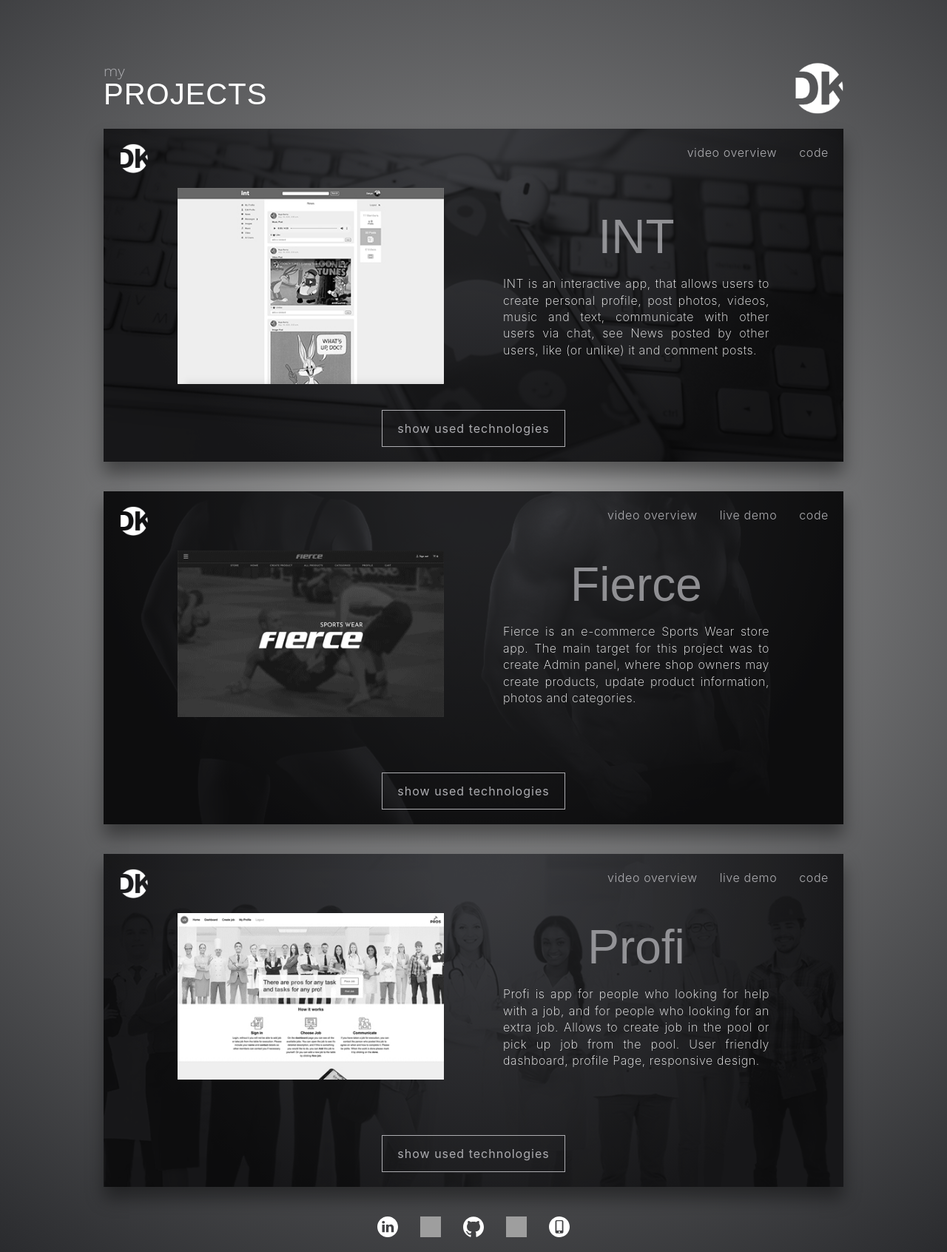
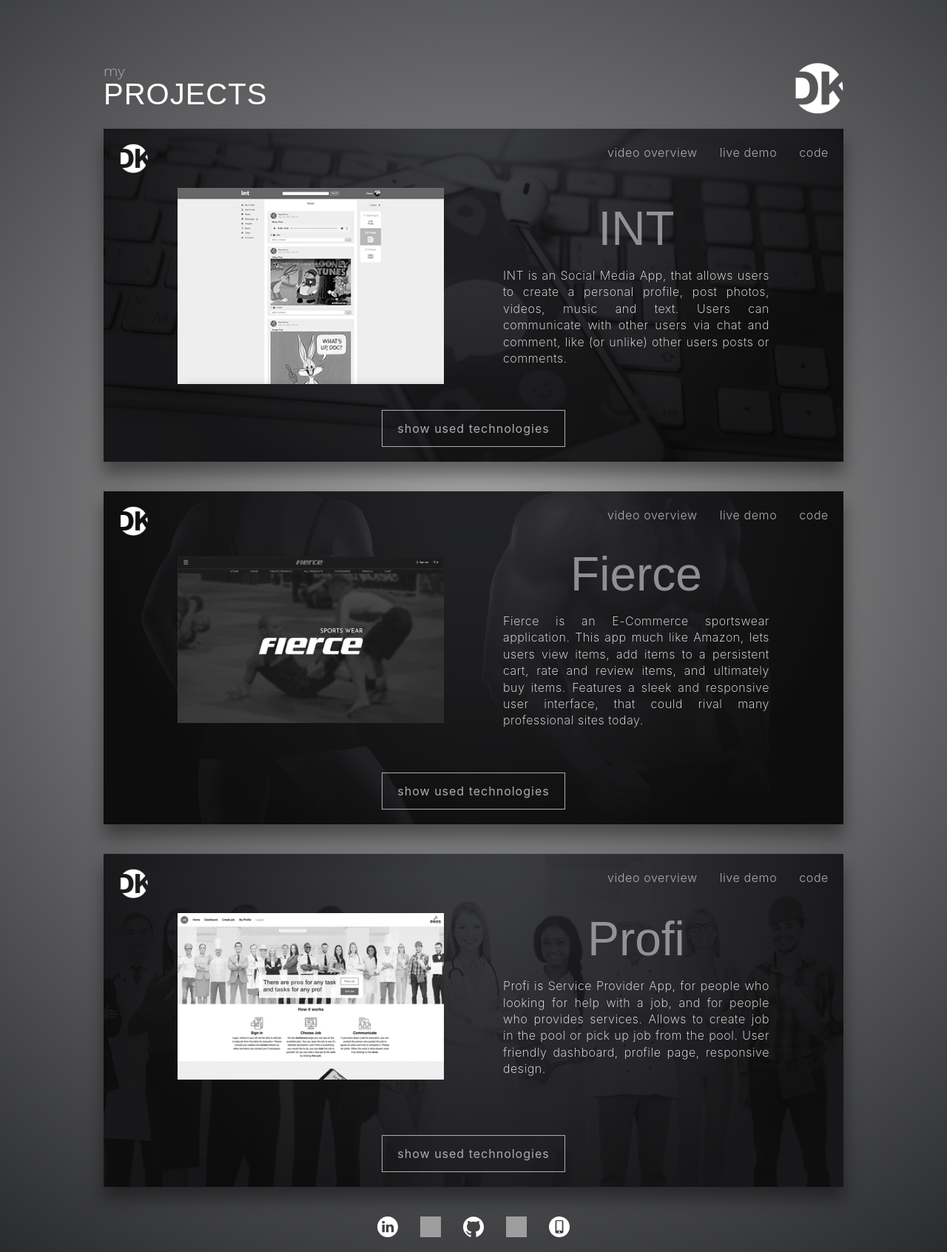
Before and after one commit to Denys1004/Portfolio, a Django app: page / in a window 1280 px wide. Shown: the part 254-1946 px from the top of the page at 74% size. Run offline with Django 3.2, Linux system fonts and the light colour scheme; some libraries are stand-ins or nearby versions; some web fonts are replaced; grey boxes are pictures that could not be loaded.

Commit message:
added links to the project

```diff
--- a/app_one/templates/index.html
+++ b/app_one/templates/index.html
@@ -46,7 +46,7 @@
                                 <div class="project_nav">
                                     <small>
                                         <a href="https://www.youtube.com/watch?v=LQ7AUwJWnTs&t=15s" target="_blank">video overview</a><br>
-                                        <!-- <a href="https://profiproject.herokuapp.com/" target="_blank">live demo</a><br> -->
+                                        <a href="https://social-int.herokuapp.com/login/" target="_blank">live demo</a><br>
                                         <a href="https://github.com/Denys1004/social_interactive/tree/master/interactive" target="_blank">code</a>
                                     </small>
                                 </div>
@@ -57,11 +57,11 @@
                                 </div>
                                 <div class="main_description">
                                     <div id="int_project_title">
-                                        <a class="title int_title_class" alt_class="int_title" href="https://profiproject.herokuapp.com/" target="_blank">INT</a>
+                                        <a class="title int_title_class" alt_class="int_title" href="https://social-int.herokuapp.com/login/" target="_blank">INT</a>
                                     </div>
 
                                     <div id="int_project_text">
-                                        <p>INT is an interactive app, that allows users to create personal profile, post photos, videos, music and text, communicate with other users via chat, see News posted by other users, like (or unlike) it and comment posts.</p>
+                                        <p>INT is an Social Media App, that allows users to create a personal profile, post photos, videos, music and text. Users can communicate with other users via chat and  comment, like (or unlike) other users posts or comments.</p>
                                     </div>
                                 </div>
                             </div>
@@ -181,11 +171,12 @@
                                 </div>
                                 <div class="main_description">
                                     <div id="e_com_project_title">
-                                        <a class="title e_com_title_class" alt_class="e_com_title" href="https://profiproject.herokuapp.com/" target="_blank">Fierce</a>
+                                        <a class="title e_com_title_class" alt_class="e_com_title" href="http://fierce-ecom.herokuapp.com/welcome" target="_blank">Fierce</a>
                                     </div>
 
                                     <div id="e_com_project_text">
-                                        <p>Fierce is an e-commerce Sports Wear store app. The main target for this project was to create Admin panel, where shop owners may create products, update product information, photos and categories.</p>
+                                        <!-- <p>Fierce is an E-Commerce sportswear application.  The main target for this project was to create Admin panel, where shop owners may create products, update product information, photos and categories.</p> -->
+                                        <p>Fierce is an E-Commerce sportswear application. This app much like Amazon, lets users view items, add items to a persistent cart, rate and review items, and ultimately buy items. Features a sleek and responsive user interface, that could rival many professional sites today.</p>
                                     </div>
                                 </div>
                             </div>
@@ -309,7 +303,7 @@
                                     </div>
 
                                     <div id="profi_project_text">
-                                        <p>Profi is app for people who looking for help with a job, and for people who looking for an extra job. Allows to create job in the pool or pick up job from the pool. User friendly dashboard,  profile Page, responsive design.</p>
+                                        <p>Profi is Service Provider App, for people who looking for help with a job, and for people who provides services. Allows to create job in the pool or pick up job from the pool. User friendly dashboard, profile page, responsive design.</p>
                                     </div>
                                 </div>
                             </div>
```
Also changed, not shown: other parts of app_one/templates/index.html (+53 -62 lines), app_one/static/images/stripe_color.png (added).
